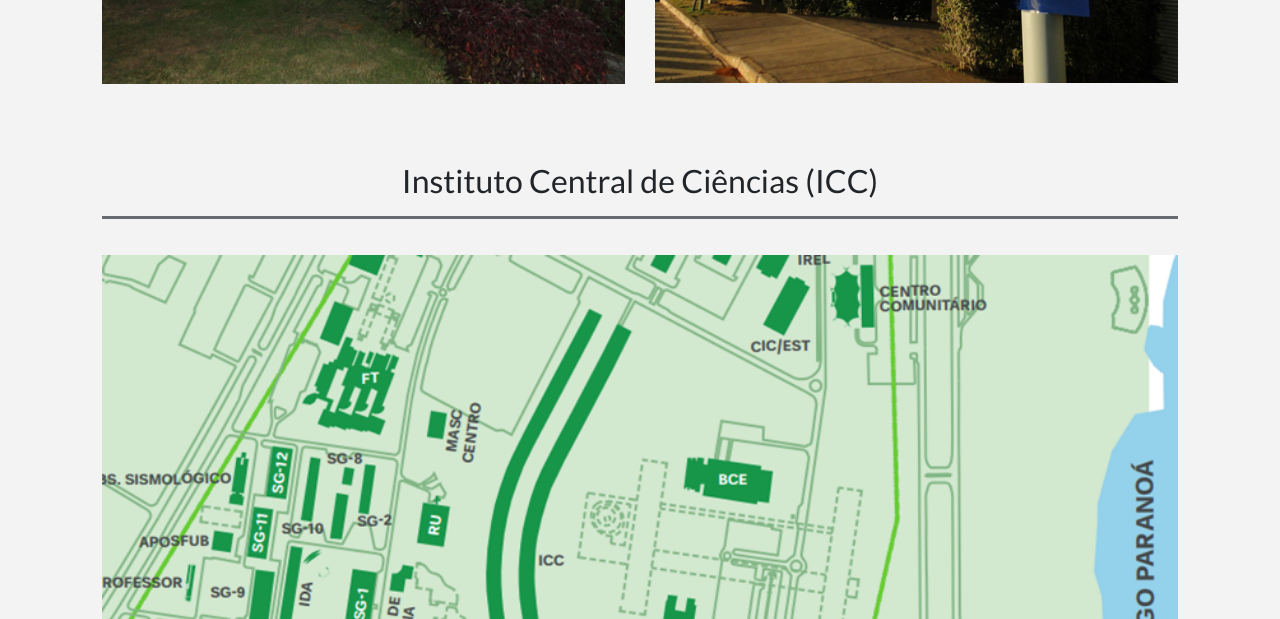
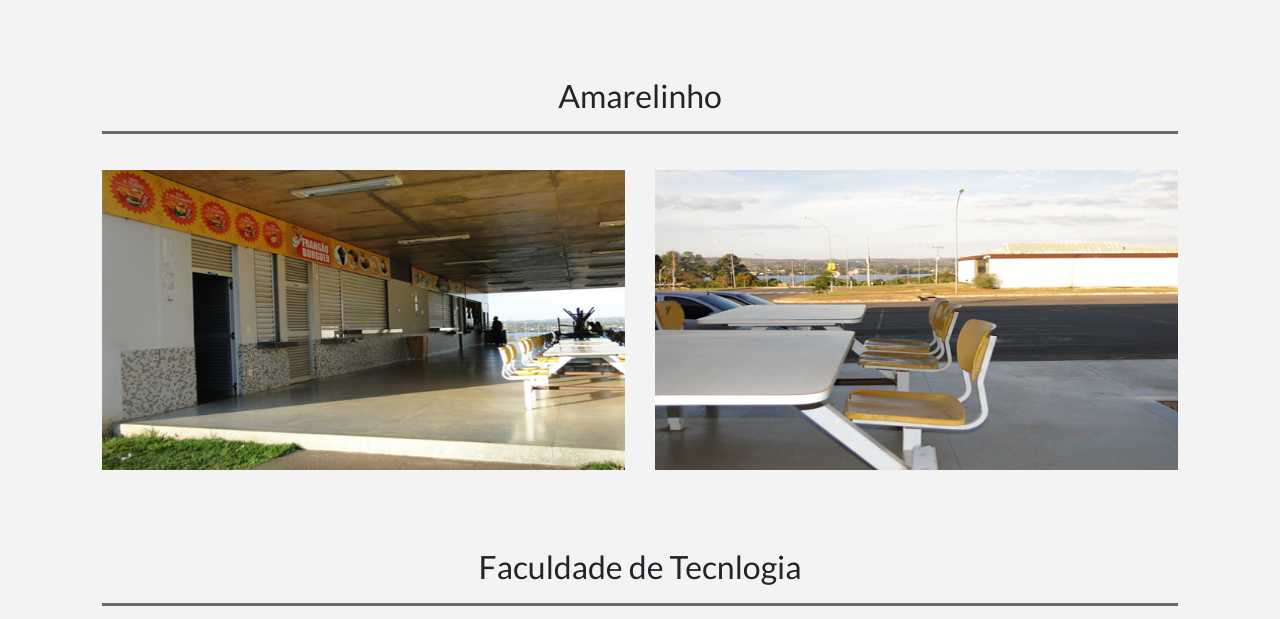
Before and after one commit to SwitchDreams/SiteCADir, a Django app: page /guias/predios_unb in a window 1280 px wide. Shown: the part 3926-4545 px from the top of the page. Run offline with Django 3.2, Linux system fonts and the light colour scheme; a map, chart or similar area stays blank; some libraries are stand-ins or nearby versions.

Commit message:
Guias Prédios imagens com o mesmo tamanho e adicionado bsas

```diff
--- a/guias/templates/predios_unb.html
+++ b/guias/templates/predios_unb.html
@@ -10,7 +10,7 @@
                 <h2 class="text-center"> Prédios na parte norte</h2>
                 <hr class="socket">
                 <div>
-                    <img width="100%" src="{% get_media_prefix %}guias_img/predios/darcy_1.png">
+                    <img class="img_predios" src="{% get_media_prefix %}guias_img/predios/darcy_1.png">
                 </div>
             </div>
 
@@ -20,13 +20,13 @@
                 <div class="row">
                     <div class="col-lg-6 col-md-6 col-sm-6 col-xs-12">
                         <div class="grid-paragraph">
-                            <img width="100%" src="{% get_media_prefix %}guias_img/predios/fd_1.png">
+                            <img class="img_predios" src="{% get_media_prefix %}guias_img/predios/fd_1.png">
                         </div>
                     </div>
 
                     <div class="col-lg-6 col-md-6 col-sm-6 col-xs-12">
                         <div class="grid-paragraph">
-                            <img width="100%" src="{% get_media_prefix %}guias_img/predios/fd_2.png">
+                            <img class="img_predios" src="{% get_media_prefix %}guias_img/predios/fd_2.png">
                         </div>
                     </div>
                 </div>
@@ -38,18 +38,19 @@
                         <div class="grid-paragraph">
                             <h2 class="text-center"> Bloco de Salas de Aula Norte (BSAN)</h2>
                             <hr class="socket">
-                            <img width="100%" src="{% get_media_prefix %}guias_img/predios/bsan.png">
+                            <img class="img_predios" src="{% get_media_prefix %}guias_img/predios/bsan.png">
                         </div>
                     </div>
 
                     <div class="col-lg-6 col-md-6 col-sm-6 col-xs-12">
                         <div class="grid-paragraph">
-                            <h2 class="text-center"> Faculdade de Tecnologia (FT)</h2>
+                            <h2 class="text-center"> Bloco de Salas de Aula Sul (BSAS)</h2>
                             <hr class="socket">
-                            <img width="100%" src="{% get_media_prefix %}guias_img/predios/ft.png">
+                            <img class="img_predios" src="{% get_media_prefix %}guias_img/predios/bsas.png">
                         </div>
                     </div>
                 </div>
+
             </div>
 
             <div class="paragraph pt-5">
@@ -59,7 +60,7 @@
                             <h2 class="text-center"> BAES - Bloco de Salas de Aula Eudoro
                                 de Sousa (Prédio da assistência estudantil)</h2>
                             <hr class="socket">
-                            <img width="100%" src="{% get_media_prefix %}guias_img/predios/baes.png">
+                            <img class="img_predios" src="{% get_media_prefix %}guias_img/predios/baes.png">
                         </div>
                     </div>
 
@@ -68,7 +69,7 @@
                             <h2 class="text-center"> FACE - Faculdade de Economia, Administração, Contabilidade e Gestão
                                 Pública</h2>
                             <hr class="socket">
-                            <img width="100%" height="100%" src="{% get_media_prefix %}guias_img/predios/face.png">
+                            <img class="img_predios" src="{% get_media_prefix %}guias_img/predios/face.png">
                         </div>
                     </div>
                 </div>
@@ -82,7 +83,7 @@
                         <div class="grid-paragraph">
                             <h2 class="text-center"> Pavilhão Anísio Teixeira (PAT) </h2>
                             <hr class="socket">
-                            <img width="100%" src="{% get_media_prefix %}guias_img/predios/pat.png">
+                            <img class="img_predios" src="{% get_media_prefix %}guias_img/predios/pat.png">
                         </div>
                     </div>
 
@@ -90,7 +91,7 @@
                         <div class="grid-paragraph">
                             <h2 class="text-center"> Pavilhão João Calmon (PJC)</h2>
                             <hr class="socket">
-                            <img width="100%" src="{% get_media_prefix %}guias_img/predios/pjc.png">
+                            <img class="img_predios" src="{% get_media_prefix %}guias_img/predios/pjc.png">
                         </div>
                     </div>
                 </div>
@@ -103,7 +104,7 @@
                             <h2 class="text-center"> Prédio da Ciência da Computação (CIC)
                                 e Estatística (EST) </h2>
                             <hr class="socket">
-                            <img width="100%" src="{% get_media_prefix %}guias_img/predios/cic.png">
+                            <img class="img_predios" src="{% get_media_prefix %}guias_img/predios/cic.png">
                         </div>
                     </div>
 
@@ -112,7 +113,7 @@
                             <h2 class="text-center">Instituto de Relações Internacionais (IREL)
                                 e de Ciência Política (IPOL)</h2>
                             <hr class="socket">
-                            <img width="100%" src="{% get_media_prefix %}guias_img/predios/ipol.png">
+                            <img class="img_predios" src="{% get_media_prefix %}guias_img/predios/ipol.png">
                         </div>
                     </div>
                 </div>
@@ -124,13 +125,13 @@
                 <hr class="socket">
                 <div>
                     <div class="grid-paragraph">
-                        <img width="100%" weight="100%" src="{% get_media_prefix %}guias_img/predios/unb_2.png">
+                        <img class="img_predios" src="{% get_media_prefix %}guias_img/predios/unb_2.png">
                     </div>
                 </div>
 
                 <div>
                     <div class="grid-paragraph">
-                        <img width="100%" src="{% get_media_prefix %}guias_img/predios/unb_3.png">
+                        <img class="img_predios" src="{% get_media_prefix %}guias_img/predios/unb_3.png">
                     </div>
                 </div>
             </div>
@@ -141,18 +142,25 @@
                 <div class="row">
                     <div class="col-lg-6 col-md-6 col-sm-6 col-xs-12">
                         <div class="grid-paragraph">
-                            <img width="100%" src="{% get_media_prefix %}guias_img/predios/amarelinho_1.png">
+                            <img class="img_predios" src="{% get_media_prefix %}guias_img/predios/amarelinho_1.png">
                         </div>
                     </div>
 
                     <div class="col-lg-6 col-md-6 col-sm-6 col-xs-12">
                         <div class="grid-paragraph">
-                            <img width="100%" src="{% get_media_prefix %}guias_img/predios/amarelinho_2.png">
+                            <img class="img_predios" src="{% get_media_prefix %}guias_img/predios/amarelinho_2.png">
                         </div>
                     </div>
                 </div>
             </div>
 
+            <div class="paragraph pt-5">
+                <h2 class="text-center"> Faculdade de Tecnlogia </h2>
+                <hr class="socket">
+                <div class="text-center">
+                    <img class="img_predios" style="width: 80%;" src="{% get_media_prefix %}guias_img/predios/ft.png">
+                </div>
+            </div>
 
             <div class="paragraph pt-5">
                 <h2 class="text-center"> Restaurante Universitário (RU) </h2>
@@ -160,13 +168,13 @@
                 <div class="row">
                     <div class="col-lg-6 col-md-6 col-sm-6 col-xs-12">
                         <div class="grid-paragraph">
-                            <img width="100%" src="{% get_media_prefix %}guias_img/predios/ru_1.png">
+                            <img class="img_predios" src="{% get_media_prefix %}guias_img/predios/ru_1.png">
                         </div>
                     </div>
 
                     <div class="col-lg-6 col-md-6 col-sm-6 col-xs-12">
                         <div class="grid-paragraph">
-                            <img width="100%" src="{% get_media_prefix %}guias_img/predios/ru_2.png">
+                            <img class="img_predios" src="{% get_media_prefix %}guias_img/predios/ru_2.png">
                         </div>
                     </div>
                 </div>
@@ -178,13 +186,13 @@
                 <div class="row">
                     <div class="col-lg-6 col-md-6 col-sm-6 col-xs-12">
                         <div class="grid-paragraph">
-                            <img width="100%" height="100%" src="{% get_media_prefix %}guias_img/predios/bce_1.png">
+                            <img class="img_predios" src="{% get_media_prefix %}guias_img/predios/bce_1.png">
                         </div>
                     </div>
 
                     <div class="col-lg-6 col-md-6 col-sm-6 col-xs-12">
                         <div class="grid-paragraph">
-                            <img width="100%" height="100%" src="{% get_media_prefix %}guias_img/predios/bce_2.png">
+                            <img class="img_predios" src="{% get_media_prefix %}guias_img/predios/bce_2.png">
                         </div>
                     </div>
                 </div>
--- a/static/css/guias.css
+++ b/static/css/guias.css
@@ -42,3 +42,10 @@
     margin-right: auto;
     width: 40%;
   }
+
+/* =========== Prédios ================== */
+
+.img_predios {
+    height: 300px;
+    width: 100%;
+}
```
